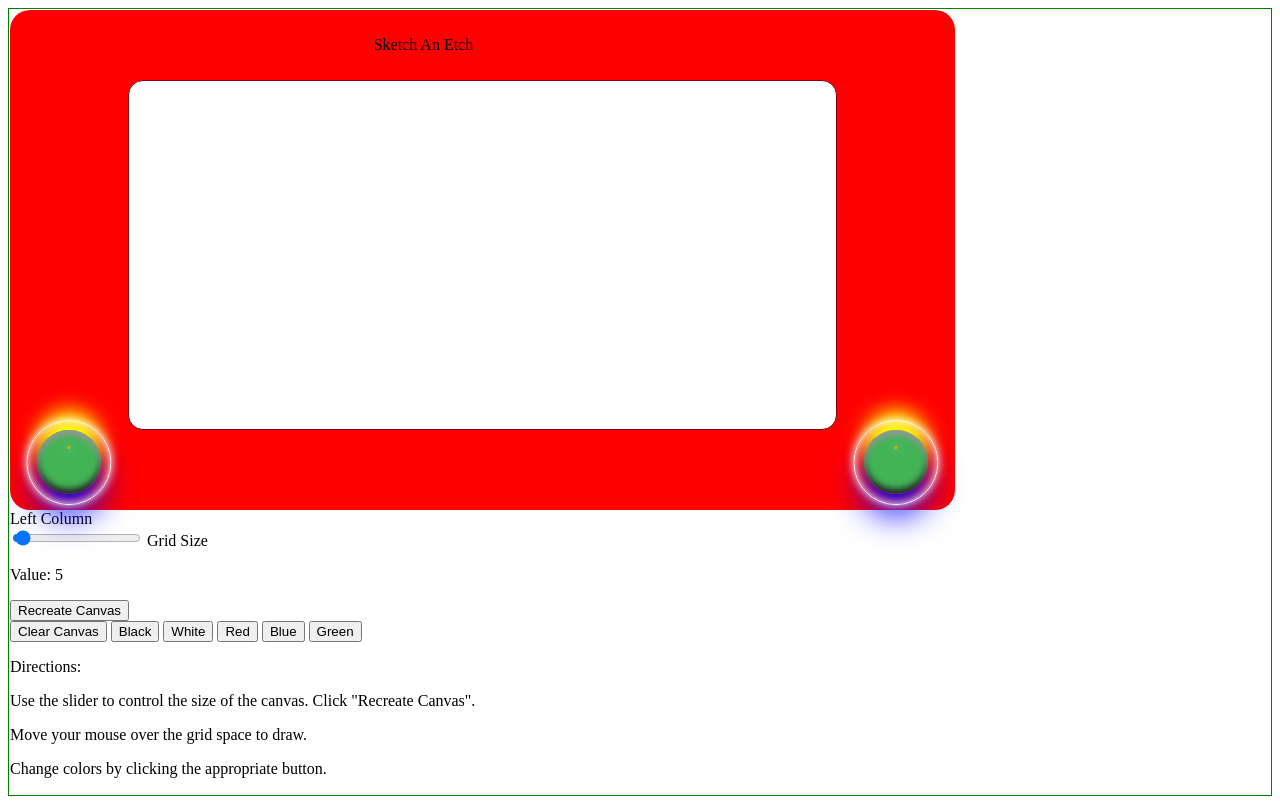
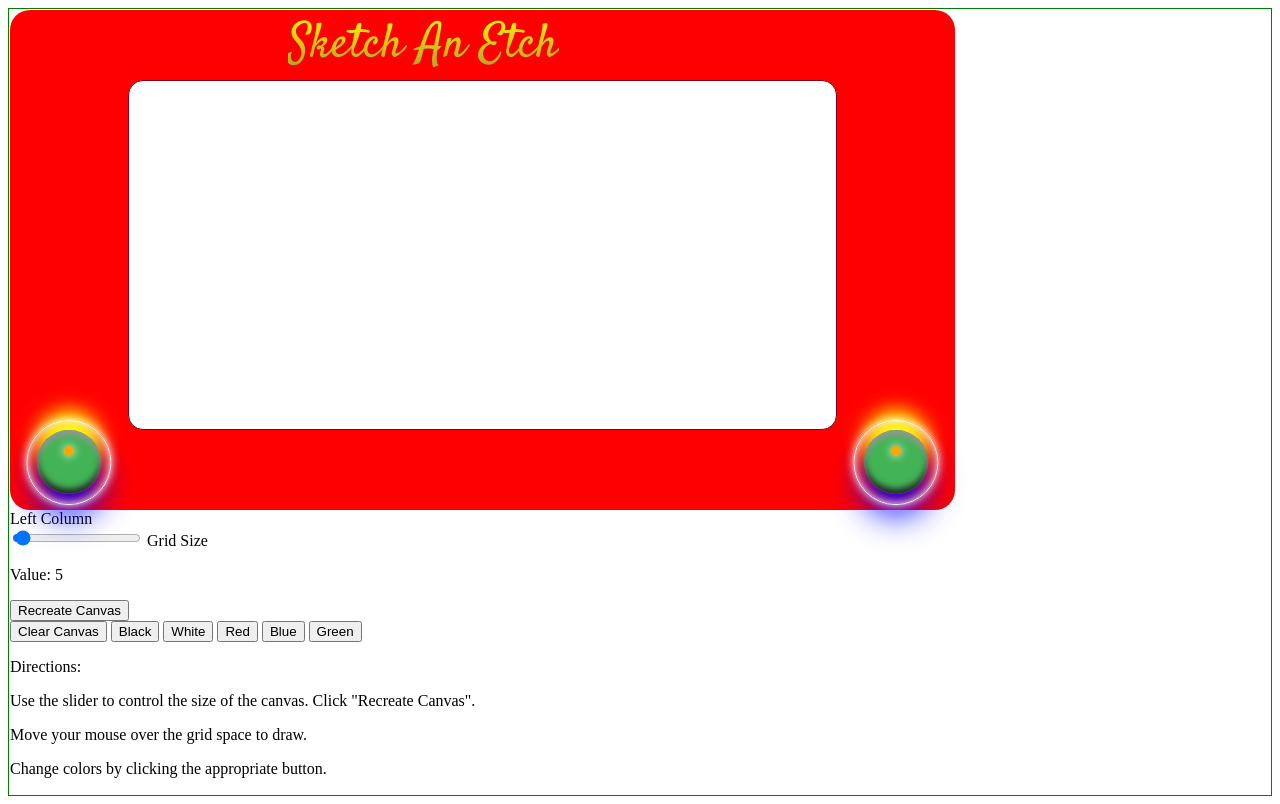
Before and after one commit to RinkM/Odin4-Drawing, a plain HTML site: page index.html in a window 1280 px wide. Drawn offline with Linux system fonts and the light colour scheme.

Commit message:
6/29 notes

```diff
--- a/style.css
+++ b/style.css
@@ -14,6 +14,21 @@ header{
     align-self: center;
     justify-self: center;
 }
+.title{
+    font-family: 'Satisfy', cursive;
+    font-size: 48px;
+    background-image: linear-gradient(180deg, yellow, #aa8c2c);
+    background-clip: text;
+    background-size: 100%;
+    background-repeat: repeat;
+
+    -webkit-background-clip: text;
+    -webkit-text-fill-color: transparent;
+    -moz-background-clip: text;
+    -moz-text-fill-color: transparent;
+
+    /* text-fill-color: transparent; */
+}
 
 div{
     /* border: 1px solid rgb(0, 128, 0) */
@@ -28,20 +43,8 @@ div{
     grid-template-columns: repeat(8, 1fr );
     grid-template-rows: repeat(6, 1fr);
     border-radius: 20px;
-    /* justify-items: center; */
+}
 
-}
-/*
-.container{
-    display: flex;
-
-    height:100%;
-    height: 512px;
-    justify-content:space-around
-} */
-
-.leftColumn{
-}
 
 .workspace{
     grid-column: 2 / 8;
@@ -108,8 +111,8 @@ border-radius: 100%;
 
     left:50%;
     transform:translateX(-50%);
-    width: 5%;
-    height: 5%;
+    width: 10px;
+    height: 10px;
     background: orange;
     box-shadow: 0px 0px 10px white;
 }
```
Also changed, not shown: 1 other file.
